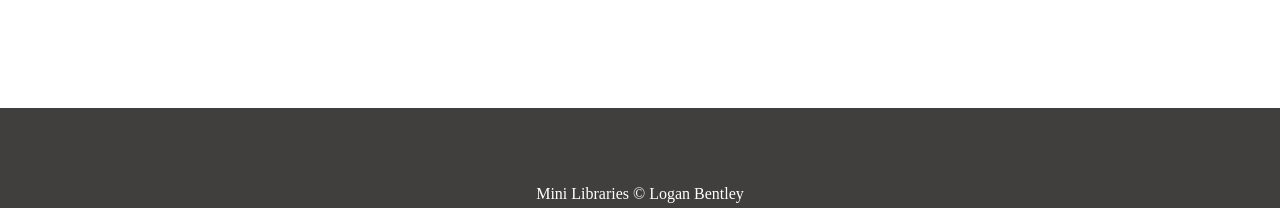
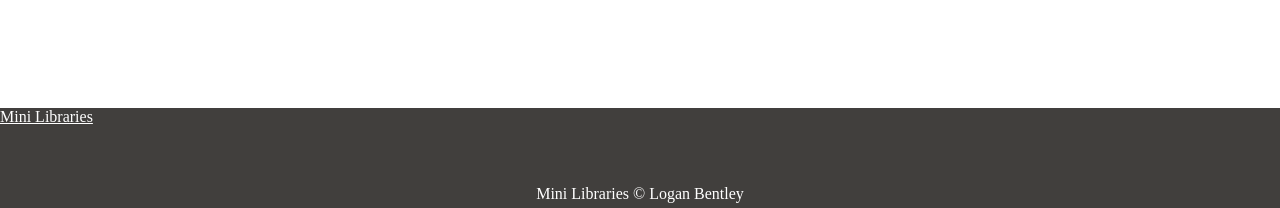
Before and after one commit to Logabe/92005, a Django app: a page that uses minilibraries/minilibraries/templates/base.html in a window 1280 px wide. Shown: the part 592-800 px from the top of the page. Run offline with Django 5.2, Linux system fonts and the light colour scheme.

Commit message:
Added a link to the index page to the footer

```diff
--- a/minilibraries/minilibraries/static/minilibraries/style.css
+++ b/minilibraries/minilibraries/static/minilibraries/style.css
@@ -66,6 +66,10 @@ footer #copyright {
     display: inline-block;
     width: 100%;
     text-align: center;
+}
+
+.footer-links a:any-link {
+    color: white;
 }
 
 /* Index Page */
--- a/minilibraries/minilibraries/templates/base.html
+++ b/minilibraries/minilibraries/templates/base.html
@@ -20,6 +20,9 @@
         </main>
 
         <footer>
+            <div class="footer-links">
+                <a href="/">Mini Libraries</a>
+            </div>
             <span id="copyright">Mini Libraries © Logan Bentley</span>
         </footer>
     </body>
```
